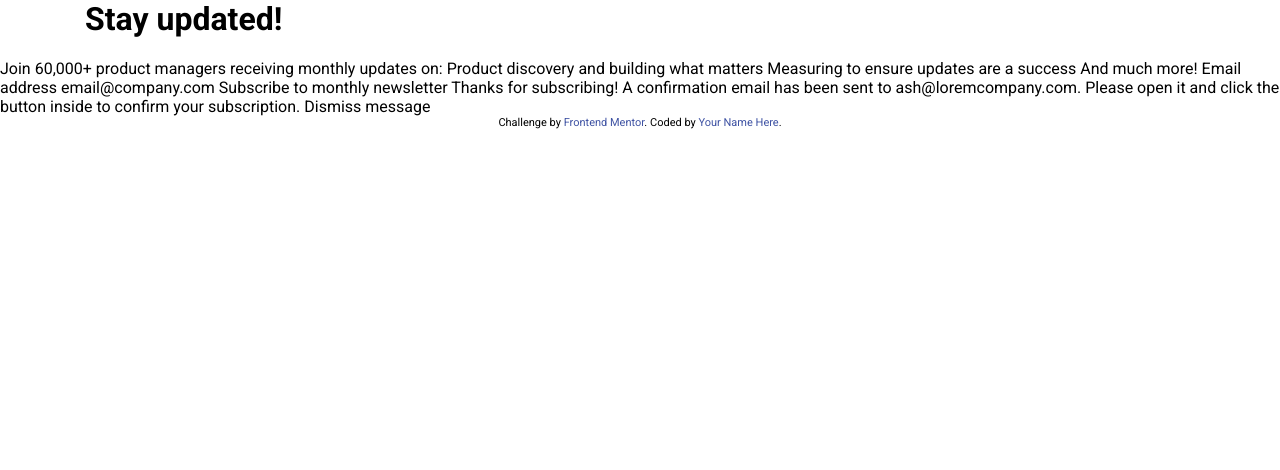
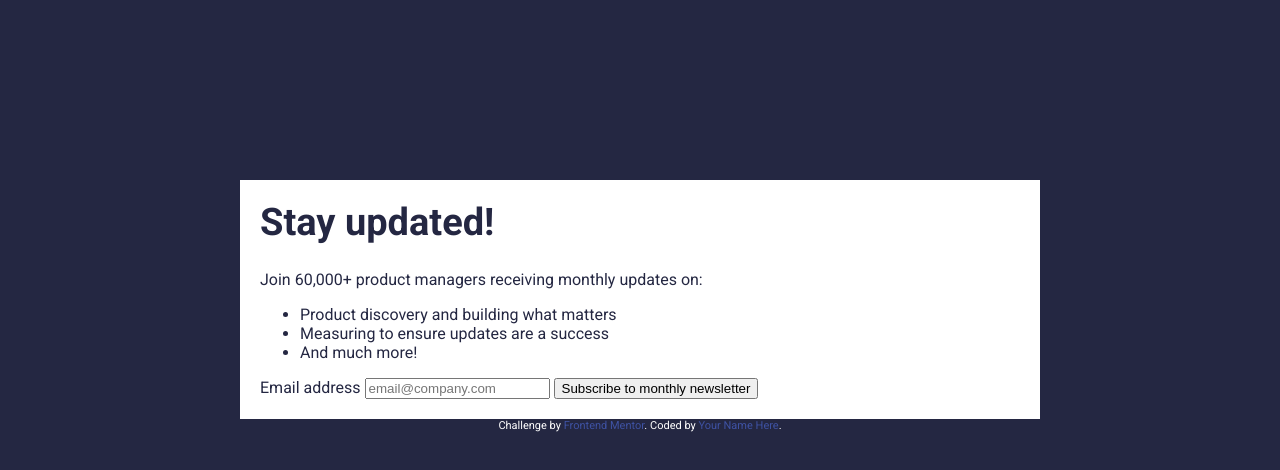
Before and after one commit to NkululekoCyrilCele/newsletter-sign-up, a website: page index.html in a window 1280 px wide. Drawn offline with Linux system fonts and the light colour scheme.

Commit message:
Add signup-form

```diff
--- a/app/scss/components/_index.scss
+++ b/app/scss/components/_index.scss
@@ -1 +1 @@
-@forward "card";
+@forward "signup-form";
--- a/app/scss/components/card.scss
+++ /dev/null
@@ -1,5 +0,0 @@
-@use "../util/" as *;
-
-.card {
-    padding: rem(20);
-}
--- /dev/null
+++ b/app/scss/components/signup-form.scss
@@ -0,0 +1,12 @@
+@use "../util/" as *;
+
+.signup-form {
+    background-color: white;
+    color: var(--dark-slate-grey);
+    margin: rem(180) auto 0;
+    @include breakpoint(medium) {
+        margin: rem(180) auto 0;
+        padding: rem(20);
+        background-color: white;
+    }
+}
--- a/app/scss/globals/boilerplate.scss
+++ b/app/scss/globals/boilerplate.scss
@@ -11,4 +11,6 @@ body {
     margin: 0;
     padding: 0;
     font-family: var(--font-roboto);
+    background-color: var(--dark-slate-grey);
+    color: var(--white);
 }
--- a/app/scss/globals/layout.scss
+++ b/app/scss/globals/layout.scss
@@ -1,8 +1,8 @@
 @use "../util/" as *;
 
 .container {
-    padding: 0 rem(25);
-    max-width: rem(1110);
+    padding: rem(25);
+    max-width: rem(800);
     margin: 0 auto;
 
     @include breakpoint(large) {
--- a/app/scss/globals/typography.scss
+++ b/app/scss/globals/typography.scss
@@ -1,5 +1,15 @@
+@use "../util" as *;
+
 h1 {
     margin-top: 0;
+    font-size: rem(32);
+    font-weight: 700;
+    line-height: 1.2;
+    margin-bottom: rem(24);
+    @include breakpoint(large) {
+        font-size: rem(38);
+        font-weight: 700;
+    }
 }
 
 a, a:visited, a:active {
--- a/app/scss/util/breakpoints.scss
+++ b/app/scss/util/breakpoints.scss
@@ -5,17 +5,17 @@
     "x-large": "87.5em",
 );*/
 
-// 640px, 950px, 1400px
+// 640px, 1150px, 1400px
 $breakpoints-up: (
     "medium": "40em",
-    "large": "59.375em",
+    "large": "71.875em",
     "x-large": "87.5em",
 );
 
-// 693px, 949px, 1399px
+// 693px, 1149px, 1399px
 $breakpoints-down: (
     "small": "39.9375em",
-    "medium": "59.3125em",
+    "medium": "71.8125em",
     "large": "87.4375em",
 );
 
--- a/index.html
+++ b/index.html
@@ -29,34 +29,32 @@
   <body>
 
     <!-- Sign-up form start -->
-    <header class="header container">
-      <h1>Stay updated!</h1>
-    </header>
+    <main>
+      <section class="container">
+        <article class="signup-form">
+          <h1>Stay updated!</h1>
+          <p>Join 60,000+ product managers receiving monthly updates on:</p>
+          <ul>
+            <li>Product discovery and building what matters</li>
+            <li>Measuring to ensure updates are a success</li>
+            <li>And much more!</li>
+          </ul>
+          <form action="#" id="newsletterForm" class="form">
+            <label for="email">Email address</label>
+            <input type="email" id="email" name="email"
+              placeholder="email@company.com">
+            <button type="submit" class="btn">Subscribe to monthly newsletter</button>
+          </form>
+        </article>
 
-    <main>
-      Join 60,000+ product managers receiving monthly updates on:
-
-      Product discovery and building what matters
-      Measuring to ensure updates are a success
-      And much more!
-
-      Email address
-      email@company.com
-
-      Subscribe to monthly newsletter
-
-      <!-- Sign-up form end -->
-
-      <!-- Success message start -->
-
-      Thanks for subscribing!
-
-      A confirmation email has been sent to ash@loremcompany.com.
-      Please open it and click the button inside to confirm your subscription.
-
-      Dismiss message
-
-      <!-- Success message end -->
+        <!--<aside id="successMessage" class="success-message">
+          <h2>Thanks for subscribing!</h2>
+          <p>A confirmation email has been sent to ash@loremcompany.com.</p>
+          <p>Please open it and click the button inside to confirm your
+            subscription.</p>
+          <button>Dismiss message</button>
+        </aside>-->
+      </section>
     </main>
 
     <div class="attribution">
```
Also changed, not shown: dist/style.css, 1 other file.
